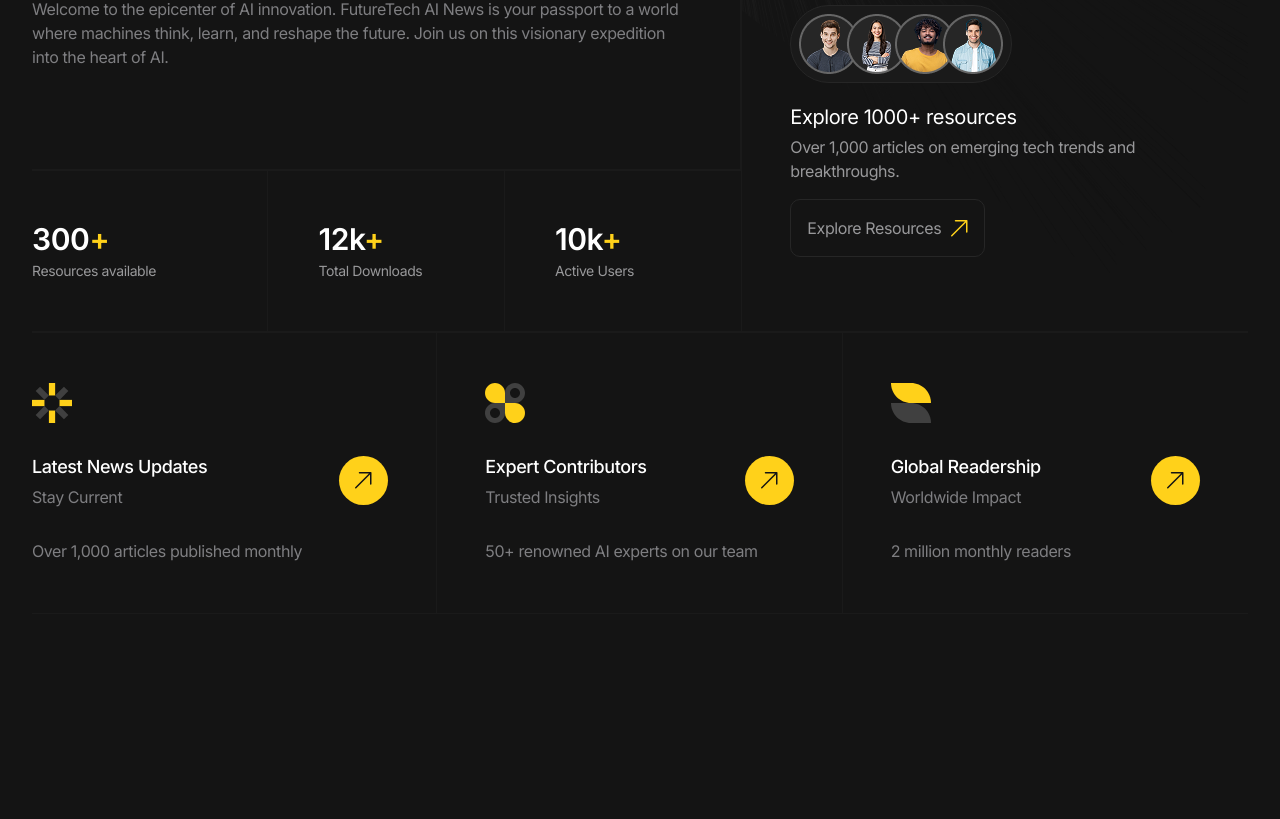
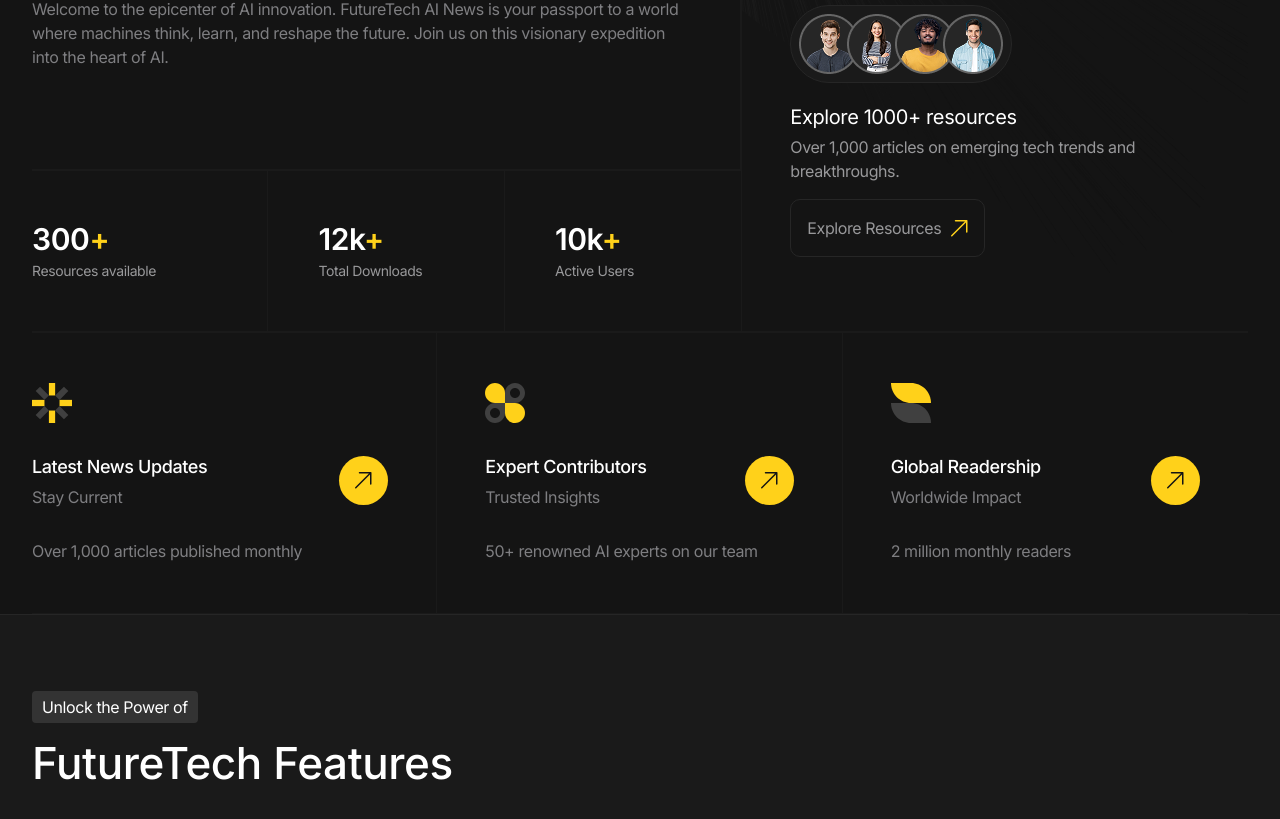
Before and after one commit to Arioteee/future-tech, a React (Vite) app: page / in a window 1280 px wide. Shown: the part 405-1224 px from the top of the page. Before the commit the page ends 1019 px from the top, so only its background shows below. Built offline with nearby package versions, Linux system fonts and the light colour scheme.

Commit message:
feat/future section connect

```diff
--- a/src/pages/home/Home.jsx
+++ b/src/pages/home/Home.jsx
@@ -1,9 +1,12 @@
+import { Futures } from './sections/features/Futures'
 import { Hero } from './sections/hero/Hero'
 
 export default function Home() {
 	return (
 		<div>
 			<Hero />
+
+			<Futures />
 		</div>
 	)
 }
```
